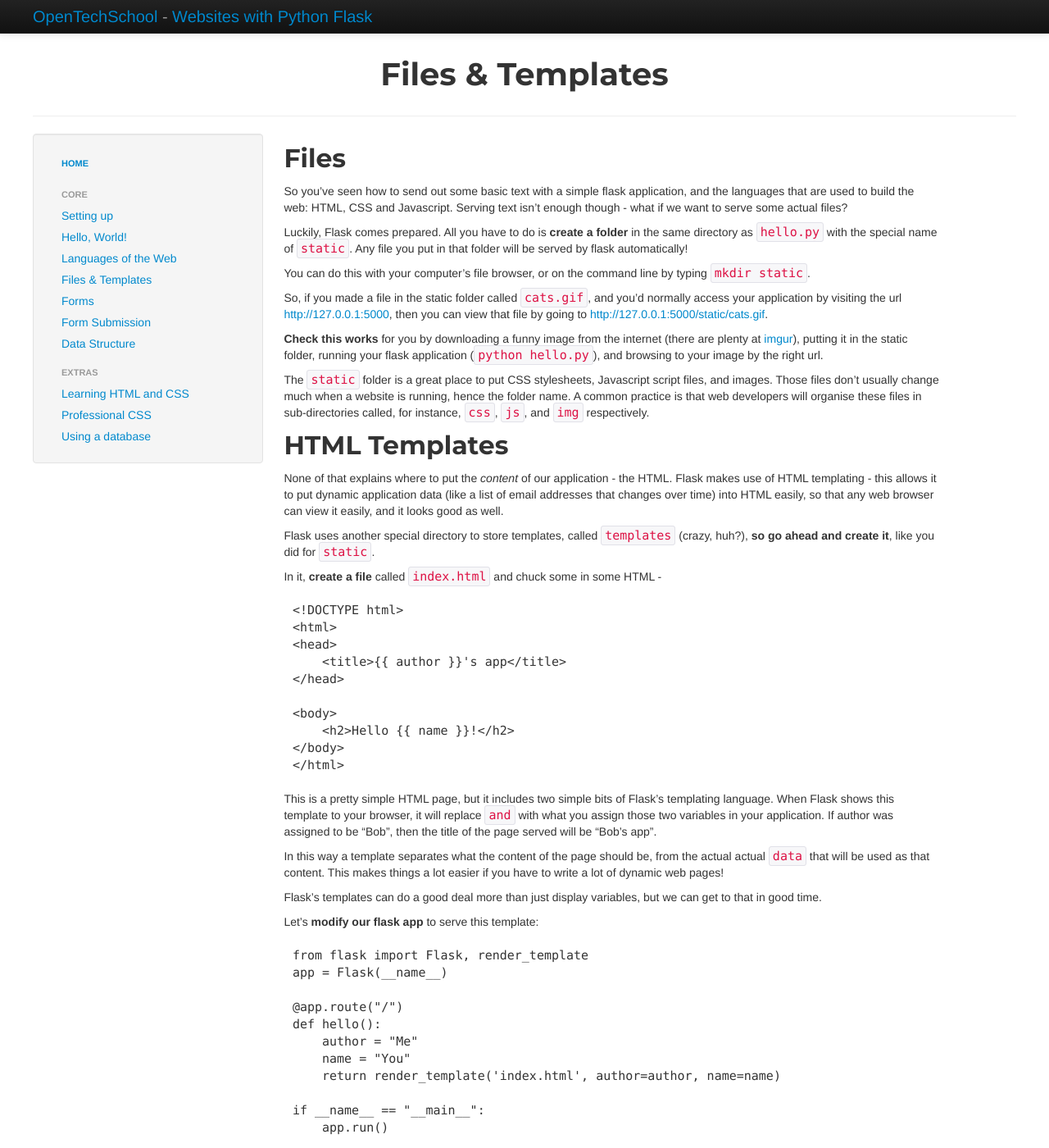
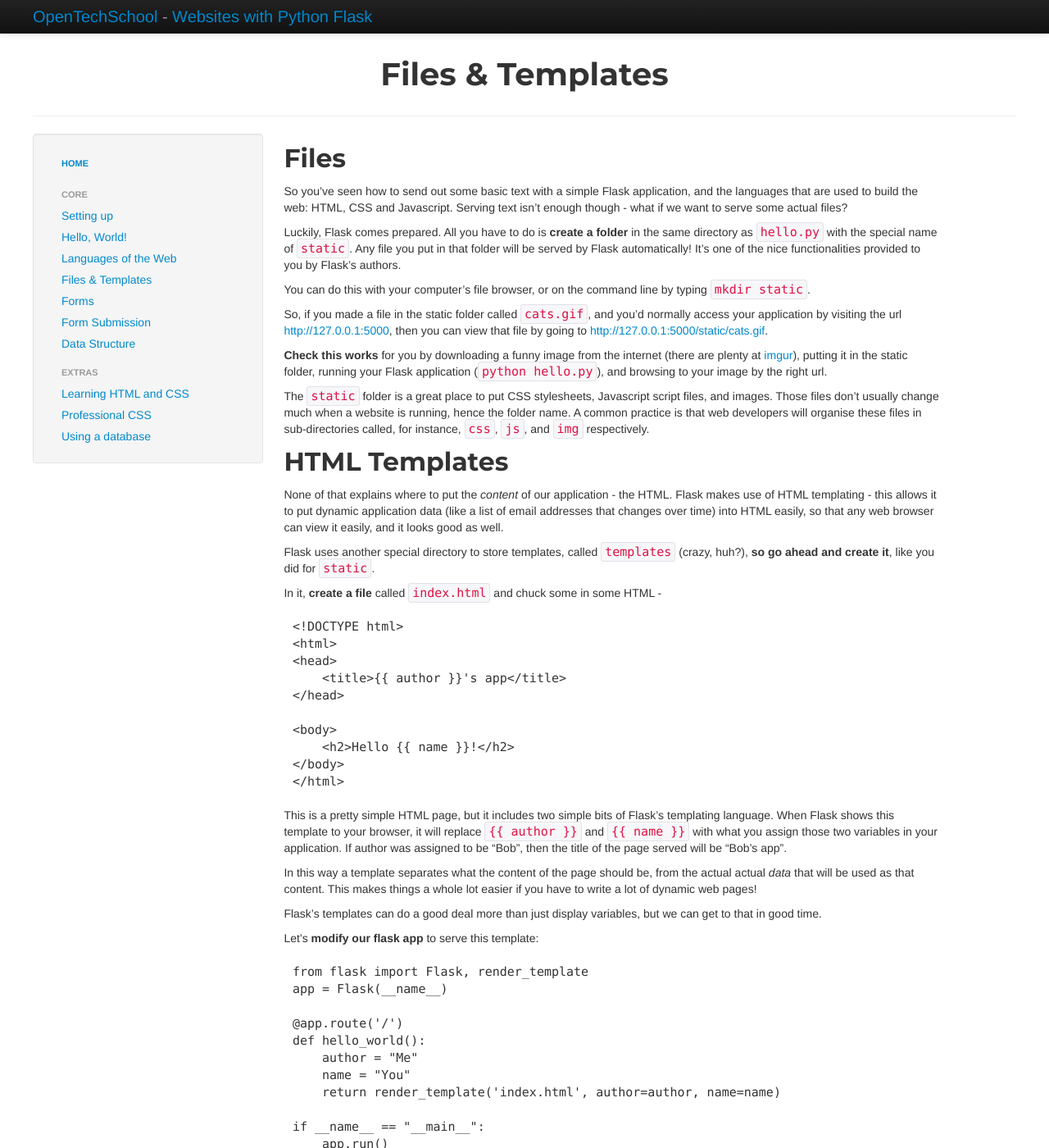
Before and after one commit to OpenTechSchool/python-flask, a Jekyll site: the page built from core/files-templates.md, in a window 1280 px wide and 1400 px high. Shown: the whole window at 82% size. Built offline with Jekyll 4.4.1, drawn with Linux system fonts in a browser that asks for light colours; some of the changed text lies outside the part shown.

Commit message:
Fix rendering issues, some typos / grammar etc

```diff
--- a/core/files-templates.md
+++ b/core/files-templates.md
@@ -7,15 +7,15 @@
 
 ## Files
 
-So you've seen how to send out some basic text with a simple flask application, and the languages that are used to build the web: HTML, CSS and Javascript. Serving text isn't enough though - what if we want to serve some actual files?
+So you've seen how to send out some basic text with a simple Flask application, and the languages that are used to build the web: HTML, CSS and Javascript. Serving text isn't enough though - what if we want to serve some actual files?
 
-Luckily, Flask comes prepared. All you have to do is **create a folder** in the same directory as `hello.py` with the special name of `static`. Any file you put in that folder will be served by flask automatically!
+Luckily, Flask comes prepared. All you have to do is **create a folder** in the same directory as `hello.py` with the special name of `static`. Any file you put in that folder will be served by Flask automatically! It's one of the nice functionalities provided to you by Flask's authors.
 
 You can do this with your computer's file browser, or on the command line by typing `mkdir static`.
 
 So, if you made a file in the static folder called `cats.gif`, and you'd normally access your application by visiting the url [http://127.0.0.1:5000](http://127.0.0.1:5000), then you can view that file by going to [http://127.0.0.1:5000/static/cats.gif](http://127.0.0.1:5000/static/cats.gif).
 
-**Check this works** for you by downloading a funny image from the internet (there are plenty at [imgur](http://imgur.com)), putting it in the static folder, running your flask application (`python hello.py`), and browsing to your image by the right url.
+**Check this works** for you by downloading a funny image from the internet (there are plenty at [imgur](http://imgur.com)), putting it in the static folder, running your Flask application (`python hello.py`), and browsing to your image by the right url.
 
 The `static` folder is a great place to put CSS stylesheets, Javascript script files, and images. Those files don't usually change much when a website is running, hence the folder name. A common practice is that web developers will organise these files in sub-directories called, for instance, `css`, `js`, and `img` respectively.
 
@@ -42,9 +42,9 @@
 
 {% endraw %}
 
-This is a pretty simple HTML page, but it includes two simple bits of Flask's templating language. When Flask shows this template to your browser, it will replace `{{ author }}` and `{{ name }}` with what you assign those two variables in your application. If author was assigned to be "Bob", then the title of the page served will be "Bob's app".
+This is a pretty simple HTML page, but it includes two simple bits of Flask's templating language. When Flask shows this template to your browser, it will replace {% raw %}`{{ author }}` and `{{ name }}`{% endraw %} with what you assign those two variables in your application. If author was assigned to be "Bob", then the title of the page served will be "Bob's app".
 
-In this way a template separates what the content of the page should be, from the actual actual `data` that will be used as that content. This makes things a lot easier if you have to write a lot of dynamic web pages!
+In this way a template separates what the content of the page should be, from the actual actual _data_ that will be used as that content. This makes things a whole lot easier if you have to write a lot of dynamic web pages!
 
 Flask's templates can do a good deal more than just display variables, but we can get to that in good time.
 
@@ -53,8 +53,8 @@
     from flask import Flask, render_template
     app = Flask(__name__)
 
-    @app.route("/")
-    def hello():
+    @app.route('/')
+    def hello_world():
         author = "Me"
         name = "You"
         return render_template('index.html', author=author, name=name)
@@ -64,15 +64,15 @@
 
 You can see we imported a new function from `flask`, called `render_template`.
 
-Then in `hello()`, we added two variables called `author` and `name`. **Please change their values** from `"Me"` and `"You"` in your file, those are boring!
+Then in `hello_world()`, we added two variables called `author` and `name`. **Please change their values** from `"Me"` and `"You"` in your file, those are boring!
 
-Then instead of returning some text, we returned the result of calling `render_template`. First, we give it the file name of the template we wish to return. Then, we pass in the variable names that the template should know about (`author` and `name`) and what their values should be (...coincidentally, `author` and `name`!).
+Then instead of returning some text, we returned the result of calling `render_template`. First, we give it the file name of the template we wish to process. Then, we pass in the variable names that the template should know about (`author` and `name`) and what their values should be (...coincidentally, `author` and `name`!). This function should load up the template, do the proocessing required to replace placeholders with values, and return the full HTML text.
 
 Now try running and viewing your app, in all its HTML glory!
 
 ## A prettier home page
 
-Now that we have a bit more confidence in changing the home page let's look at making something a bit prettier. We want the home page of _Cats Everywhere_ to be fun and exciting. Something that says "Yes, these people know what they are doing. I will give them my email address in hope of seeing more of their work in future."
+Now that we have a bit more confidence in changing the home page we can look at making something a bit prettier. We want the home page of _Cats Everywhere_ to be fun and exciting. Something that says "Yes, these people know what they are doing. I will give them my email address in hope of seeing more of their work in future."
 
 This means fancy fonts, large bold type, huge banner images and nice round corners and things. We are going to need some more interesting HTML and a fair bit of CSS to get it looking pretty.
 
```
